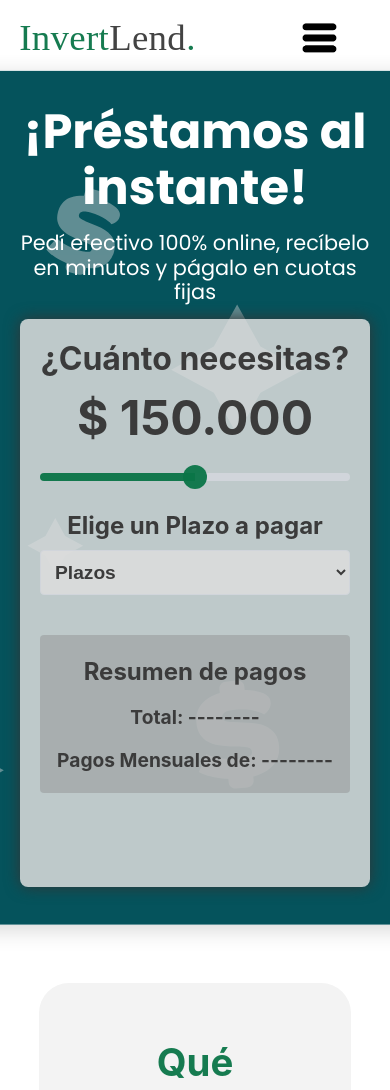
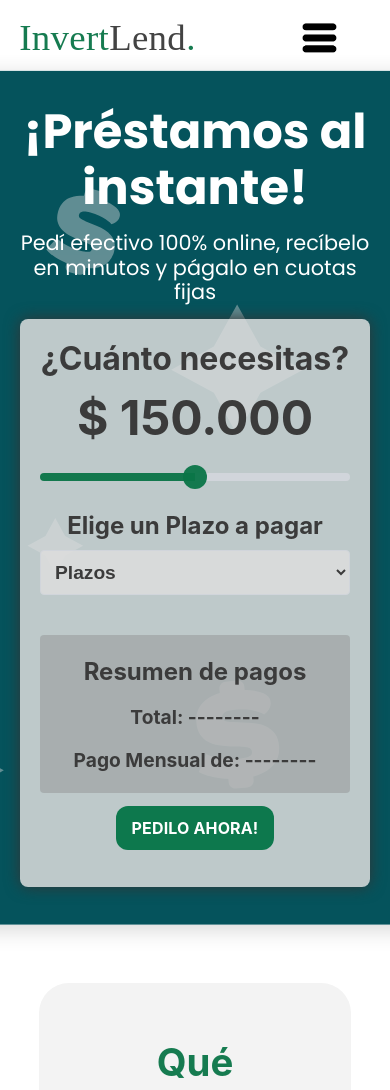
Before and after one commit to sebaresek/prestamos, a React (Create React App) app in the folder client/: page / in a window 390 px wide. Shown: the top 1090 px of the page. Built offline with nearby package versions, Linux system fonts and the light colour scheme.

Commit message:
button-pedir

```diff
--- a/client/src/views/Quoter/Quoter.jsx
+++ b/client/src/views/Quoter/Quoter.jsx
@@ -66,6 +66,10 @@ const Quoter = () => {
   }, [renderizadoInicial]);
 
   const pagoMensual = total / dias;
+  const mensajeWhatsApp = `Hola, me interesa solicitar un préstamo de ${formatearDinero(cantidad)} para pagar en ${dias} ${dias === 15 || dias === 30 ? 'días' : 'meses'}.`;
+  const numeroWhatsApp = '3765084215';
+  const urlWhatsApp = `https://wa.me/${numeroWhatsApp}?text=${encodeURIComponent(mensajeWhatsApp)}`;
+
 
   return (
     <div className={styles.body} >
@@ -123,7 +127,7 @@ const Quoter = () => {
                 <p className={styles.paymentSummarySinglePayment}>En un solo pago!</p>
             ) : (
                 <p className={styles.paymentSummaryMonthlyPayment}>
-                Pagos Mensuales de: {formatearDinero(pagoMensual)} ARS
+                Cuota Mensual de: {formatearDinero(pagoMensual)} ARS
                 </p>
             )}
             </div>
@@ -135,9 +139,17 @@ const Quoter = () => {
 
             <p className={styles.paymentSummaryTotal}>Total: -------- </p>
 
-            <p className={styles.paymentSummaryMonthlyPayment}>Pagos Mensuales de: -------- </p>
+            <p className={styles.paymentSummaryMonthlyPayment}>Pago Mensual de: -------- </p>
             </div>
         )}
+        <div className={styles.container_button_contact}>
+            <a href={urlWhatsApp}
+              target="_blank"
+              rel="noopener noreferrer"
+              className={styles.button_contact}
+            > Pedilo ahora!
+            </a>
+        </div>
         </div>
     </div>
   );
--- a/client/src/views/Quoter/Quoter.module.css
+++ b/client/src/views/Quoter/Quoter.module.css
@@ -177,6 +177,32 @@
     z-index: -1;
   }
 
+  .container_button_contact{
+    text-align: center;
+  }
+
+  .button_contact {
+    text-decoration: none;
+    display: inline-block;
+    color: white;
+    width: 10rem;
+    font-weight: 400;
+    font-size: 1rem;
+    line-height: 1.5;
+    letter-spacing: 0.00938em;
+    border-radius: 12px;
+    padding: 10px 15px;
+    background: #097749f8;
+    font-weight: bold;
+    text-transform: uppercase;
+    transition: transform 0.3s ease;
+}
+
+  .button_contact:hover {
+    filter: brightness(95%);
+    transform: translateY(-2px); /* Desplazar el botón hacia arriba */
+  }
+
 
 @media (max-width: 575px) {
 
@@ -198,6 +224,17 @@
     border-radius: 4px;
     margin-bottom: 0px;
   }
+  .button_contact {
+    width: 8rem;
+    height: auto;
+    margin-top: .8rem;
+    margin-bottom: 0px;
+    font-weight: 400;
+    font-size: 1rem;
+    line-height: 1.5;
+    font-weight: bold;
+    text-transform: uppercase;
+}
 
 
 }
```
Lines whose indentation alone changed are shown as unchanged.
